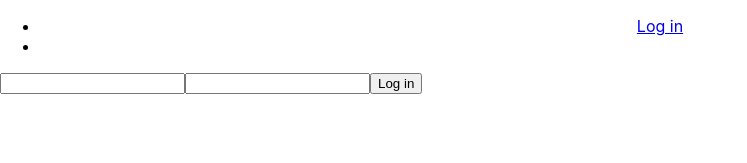
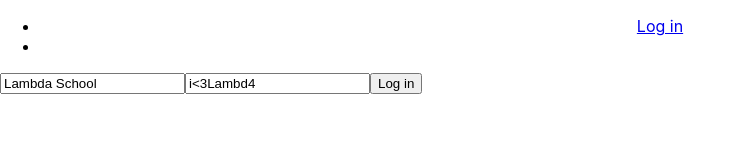
Before and after one commit to bloominstituteoftechnology/web-module-project-client-auth, a React (Create React App) app in the folder friends/: page /login in a window 1280 px wide. Shown: the top 163 px of the page, without its empty margins (0-747 px from the left). Built offline with nearby package versions, Linux system fonts and the light colour scheme.

Commit message:
made a post request on login form submit that generates a token

```diff
--- a/friends/src/components/Login.js
+++ b/friends/src/components/Login.js
@@ -4,8 +4,8 @@ import axios from "axios";
 class Login extends React.Component {
   state = {
     credentials: {
-      username: "",
-      password: "",
+      username: "Lambda School",
+      password: "i<3Lambd4",
     },
   };
 
@@ -20,6 +20,12 @@ class Login extends React.Component {
 
   login = (e) => {
     e.preventDefault();
+    axios
+      .post(`http://localhost:5000/api/login`, this.state.credentials)
+      .then((res) => {
+        localStorage.setItem("token", res.data.payload);
+        this.props.history.push("./protected");
+      });
   };
 
   render() {
```
